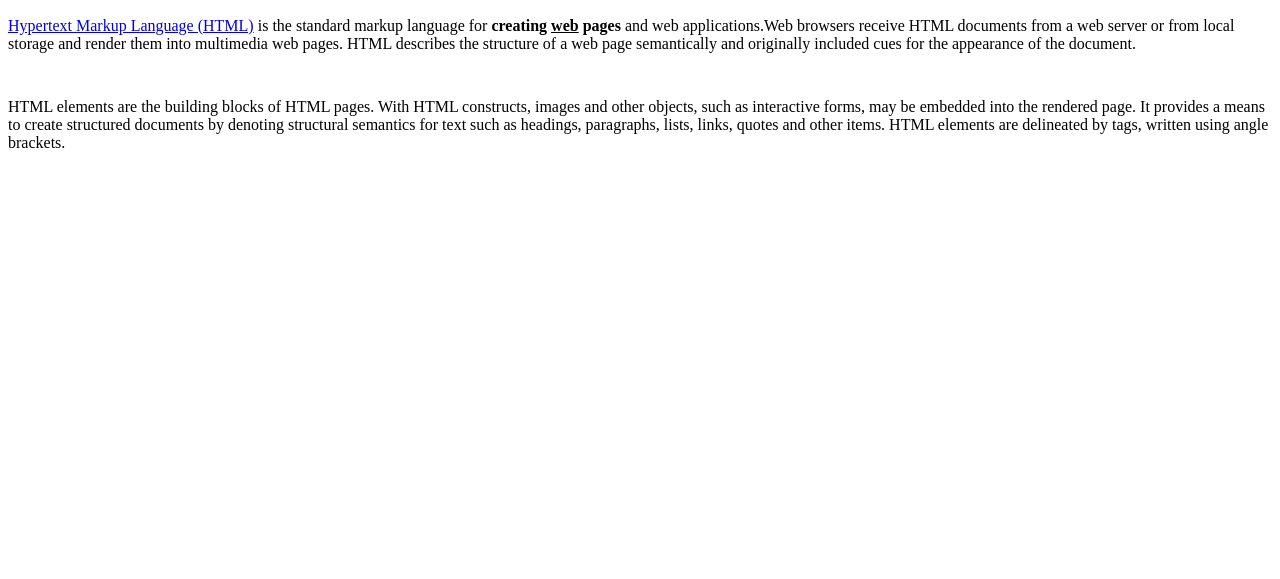
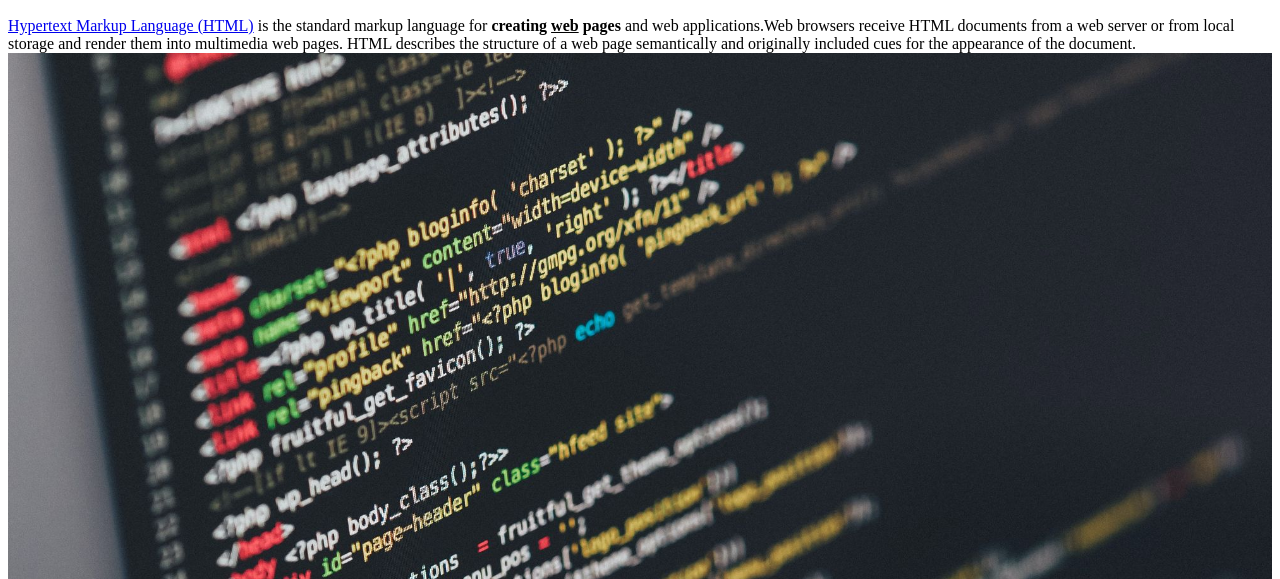
Before and after one commit to Kimsoo-cheol/SW-3Team, a plain HTML site: page 1.html in a window 1280 px wide. Shown: the part 221-800 px from the top of the page. Drawn offline with Linux system fonts and the light colour scheme.

Commit message:
freshman two commit

```diff
--- a/1.html
+++ b/1.html
@@ -17,7 +17,7 @@
     </ol>
     <h2>HTML</h2>
     <p><a href="https://www.w3.org/TR/html5/" target="_blank" title="html5 speicification">Hypertext Markup Language (HTML)</a> is the standard markup language for <strong>creating <u>web</u> pages</strong> and web applications.Web browsers receive HTML documents from a web server or from local storage and render them into multimedia web pages. HTML describes the structure of a web page semantically and originally included cues for the appearance of the document.
-
+      <img src="coding.jpg" width="100%">
     </p><p style="margin-top:45px;">HTML elements are the building blocks of HTML pages. With HTML constructs, images and other objects, such as interactive forms, may be embedded into the rendered page. It provides a means to create structured documents by denoting structural semantics for text such as headings, paragraphs, lists, links, quotes and other items. HTML elements are delineated by tags, written using angle brackets.
     </p>
   </body>
```
